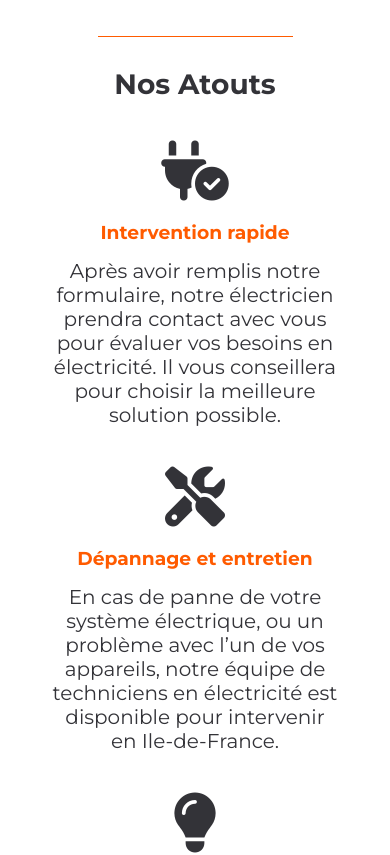
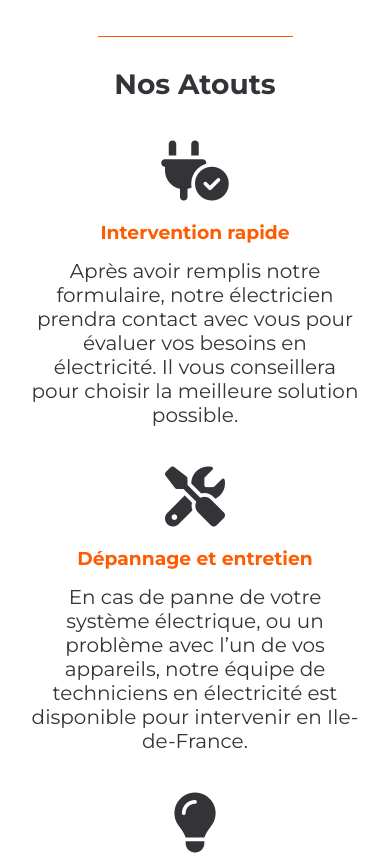
Before and after one commit to Karlito14/electrik, a React (Vite) app: page / in a window 390 px wide. Shown: the part 940-1795 px from the top of the page. Built offline with nearby package versions, Linux system fonts and the light colour scheme.

Commit message:
correction responsive

```diff
--- a/src/components/Asset/style.module.scss
+++ b/src/components/Asset/style.module.scss
@@ -6,6 +6,13 @@
 
   i {
     font-size: 60px;
+  }
+
+  @media (max-width: variables.$breakpoint_md) {
+    margin-left: 0;
+    margin-right: 0;
+    padding-left: 0;
+    padding-right: 0;
   }
 }
 
```
